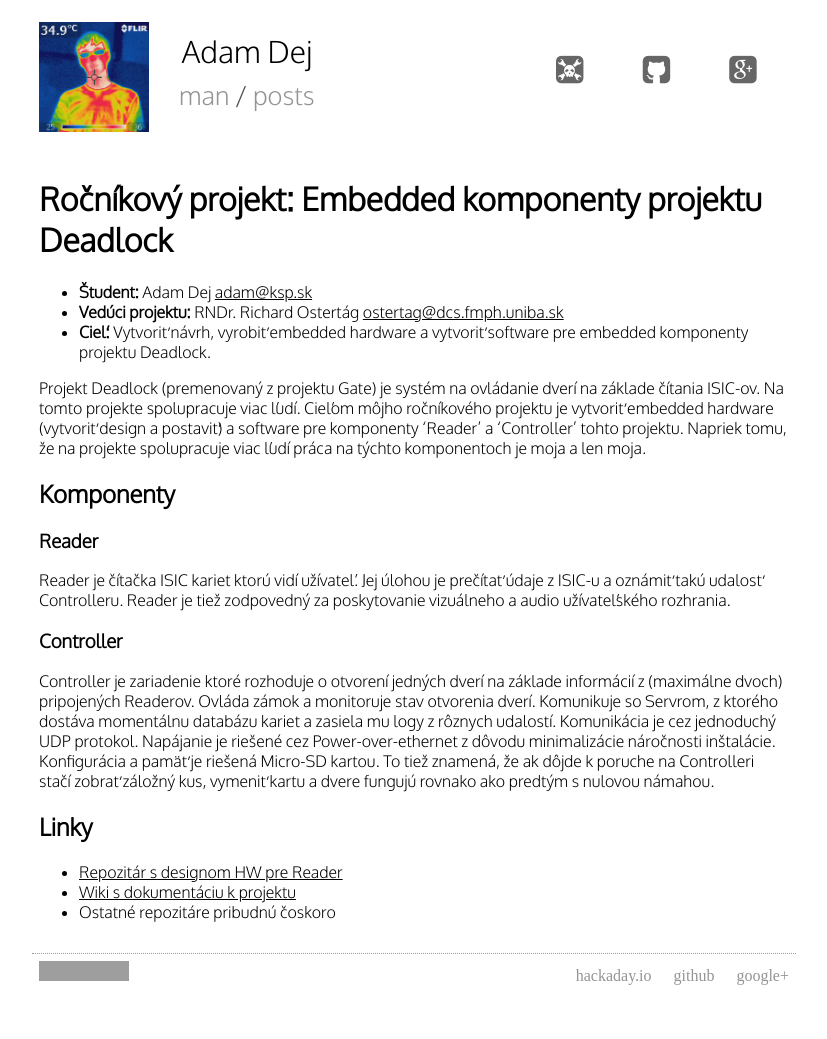
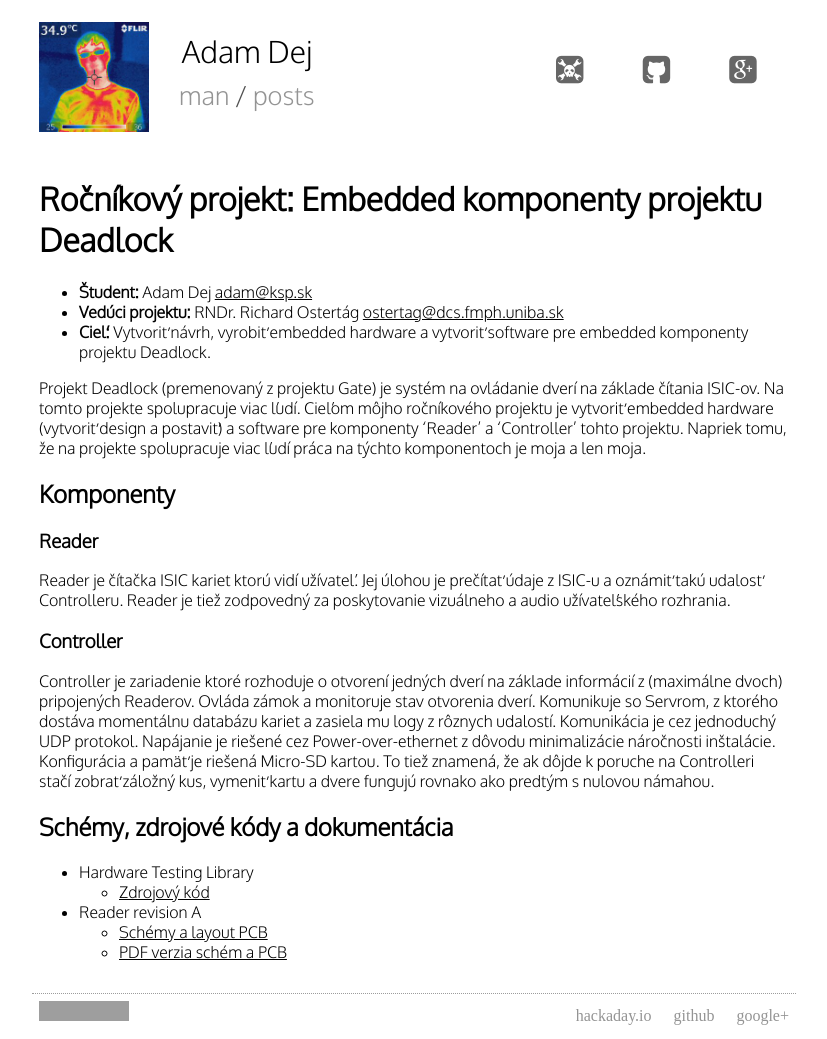
Before and after one commit to adam-dej/adam-dej.github.io, a Jekyll site: the page built from projects/rocnikovy-projekt.md, in a window 1280 px wide. Shown: the whole page, without its empty margins (226-1053 px from the left). Built offline with Jekyll 4.4.1, drawn with Linux system fonts in a browser that asks for light colours; some web fonts are replaced; before the commit the page ends 999 px from its top, so only the background shows below that; grey boxes are pictures that could not be loaded.

Commit message:
Add some sources and doc for the Deadlock project

```diff
--- a/projects/rocnikovy-projekt.md
+++ b/projects/rocnikovy-projekt.md
@@ -22,8 +22,10 @@ Reader je čítačka ISIC kariet ktorú vidí užívateľ. Jej úlohou je preč
 
 Controller je zariadenie ktoré rozhoduje o otvorení jedných dverí na základe informácií z (maximálne dvoch) pripojených Readerov. Ovláda zámok a monitoruje stav otvorenia dverí. Komunikuje so Servrom, z ktorého dostáva momentálnu databázu kariet a zasiela mu logy z rôznych udalostí. Komunikácia je cez jednoduchý UDP protokol. Napájanie je riešené cez Power-over-ethernet z dôvodu minimalizácie náročnosti inštalácie. Konfigurácia a pamäť je riešená Micro-SD kartou. To tiež znamená, že ak dôjde k poruche na Controlleri stačí zobrať záložný kus, vymeniť kartu a dvere fungujú rovnako ako predtým s nulovou námahou.
 
-## Linky
+## Schémy, zdrojové kódy a dokumentácia
 
-  - [Repozitár s designom HW pre Reader](https://github.com/fmfi-svt-deadlock/reader-hw)
-  - [Wiki s dokumentáciu k projektu](https://github.com/fmfi-svt-deadlock/server/wiki)
-  - Ostatné repozitáre pribudnú čoskoro
+  - Hardware Testing Library
+    - [Zdrojový kód](/projects/hw-testing.zip)
+  - Reader revision A
+    - [Schémy a layout PCB](/projects/reader-hw.zip)
+    - [PDF verzia schém a PCB](/projects/reader-hw.pdf)
```
Also changed, not shown: 3 other files.
